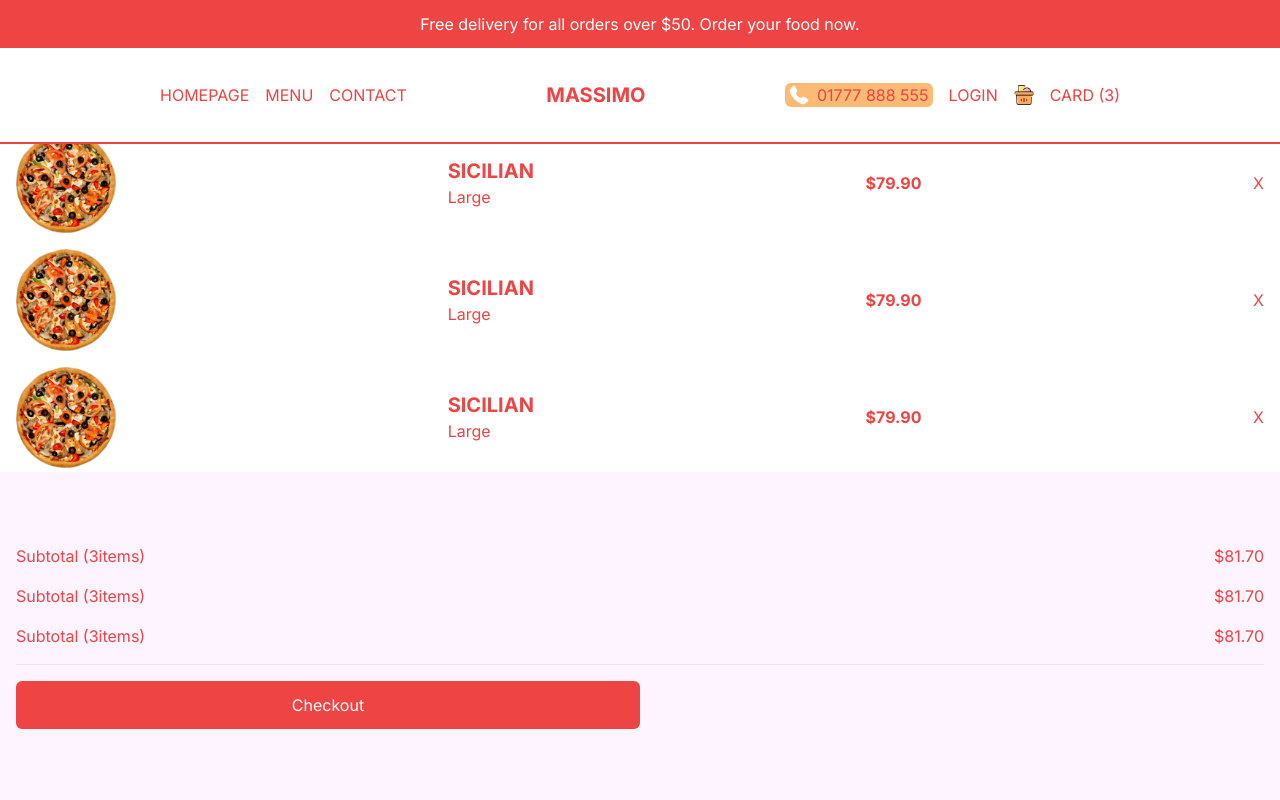
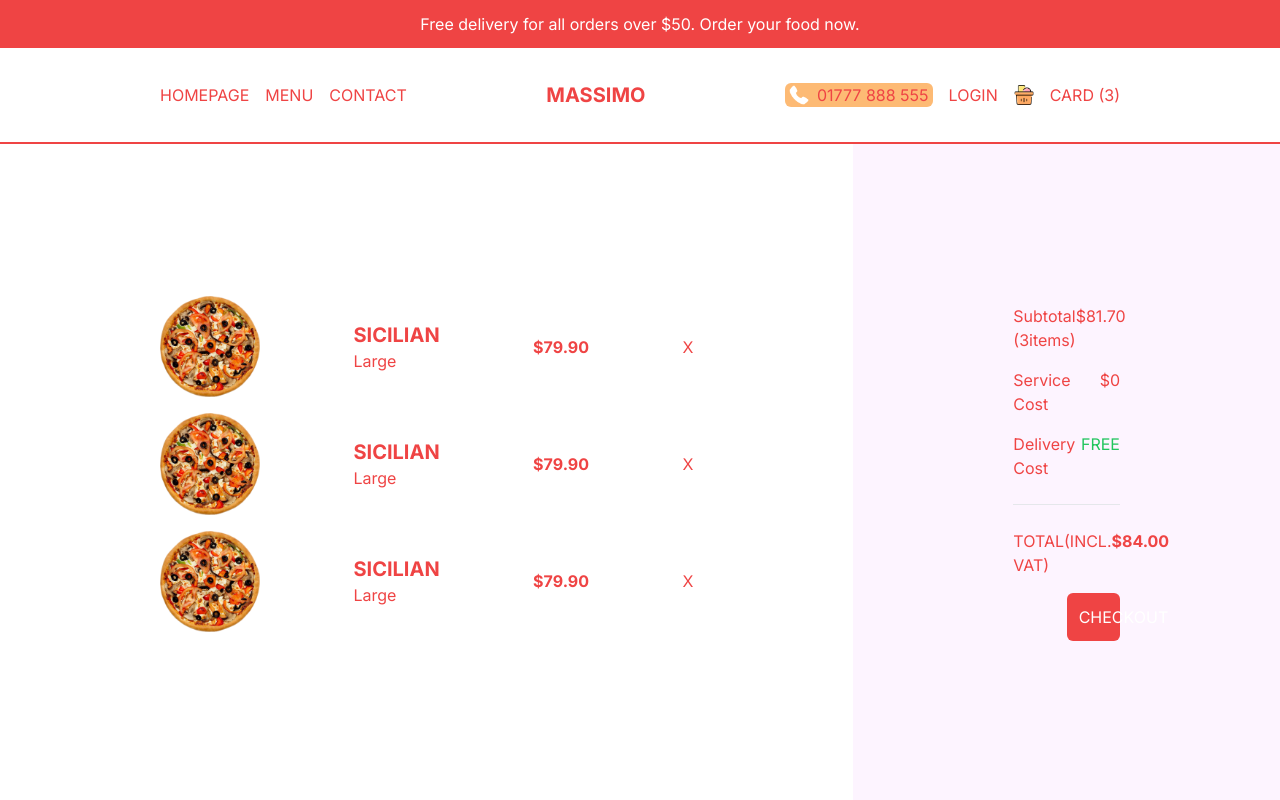
Before and after one commit to MajaPetkova/food-delivery-app, a Next.js app: page /cart in a window 1280 px wide. Shown: the top 800 px of the page. Built offline with nearby package versions, Linux system fonts and the light colour scheme.

Commit message:
Update style to cart page

```diff
--- a/src/app/cart/page.tsx
+++ b/src/app/cart/page.tsx
@@ -3,9 +3,9 @@ import React from "react";
 
 const CartPage = () => {
   return (
-    <div className="h-[calc(100vh-6rem)] md:h-[calc(100vh-9rem)] flex flex-col text-red-500">
+    <div className="h-[calc(100vh-6rem)] md:h-[calc(100vh-9rem)] flex flex-col text-red-500 lg:flex-row">
       {/* Products Container  */}
-      <div className="h-1/2 p-4 flex flex-col justify-center overflow-scroll">
+      <div className="h-1/2 p-4 flex flex-col justify-center overflow-scroll lg:h-full lg:w-2/3 2xl:w-1/2 lg:p-20 xl:p-40">
         {/* Single Item Container  */}
         <div className="flex items-center justify-between mb-4">
           <Image src="/temporary/p1.png" alt="" width={100} height={100} />
@@ -37,21 +37,25 @@ const CartPage = () => {
       </div>
 
       {/* Payment Container  */}
-      <div className="h-1/2 p-4 bg-fuchsia-50 flex flex-col gap-4 justify-center">
+      <div className="h-1/2 p-4 bg-fuchsia-50 flex flex-col gap-4 justify-center lg:h-full lg:w-1/3 2xl:w-1/2 lg:p-20 xl:p-40 2xl:text-lx 2xl:gap-6">
         <div className="flex justify-between">
           <span>Subtotal (3items)</span>
           <span>$81.70</span>
         </div>
         <div className="flex justify-between">
-          <span>Subtotal (3items)</span>
-          <span>$81.70</span>
+          <span>Service Cost</span>
+          <span>$0</span>
         </div>
         <div className="flex justify-between">
-          <span>Subtotal (3items)</span>
-          <span>$81.70</span>
+          <span>Delivery Cost</span>
+          <span className="text-green-500">FREE</span>
         </div>
-        <hr />
-        <button className="bg-red-500 rounded-md text-white p-3 w-1/2">Checkout</button>
+        <hr className="my-2"/>
+        <div className="flex justify-between">
+          <span>TOTAL(INCL. VAT)</span>
+          <span className="font-bold">$84.00</span>
+        </div>
+        <button className="bg-red-500 rounded-md text-white p-3 w-1/2 uppercase self-end">Checkout</button>
       </div>
     </div>
   );
```
